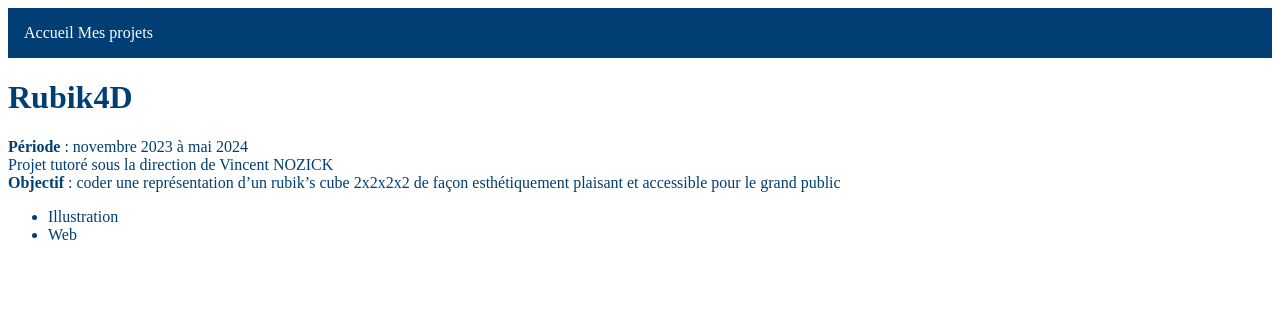
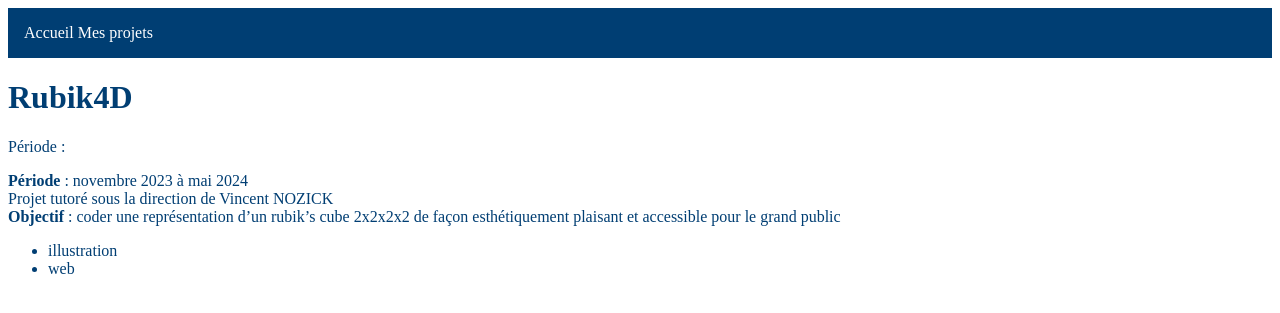
Before and after one commit to Melokye/Melokye.github.io, a Jekyll site: the page built from collections/_projects/Rubik4D.md, in a window 1280 px wide. Shown: the top 313 px of the page. Built offline with Jekyll 4.4.1, drawn with Linux system fonts in a browser that asks for light colours.

Commit message:
ajout date + début de debug

```diff
--- a/_layouts/project.html
+++ b/_layouts/project.html
@@ -1,12 +1,21 @@
 ---
 layout: default
 ---
+Période :
+{{page.debut}}
+{% if page.fin %}
+à {{page.fin}}
+{% endif %}
+
+<!-- TODO inserer une séparation ? -->
 
 {{ content }}
 
+<!-- TODO visuel tag -->
 <ul>
-    {% for skill in site.skills %}
+    {% for skill in page.skills %}
         <li>
+            {{skill}}
             <a href="{{ skill.url }}">{{ skill.title }}</a>
         </li>
     {% endfor %}
```
